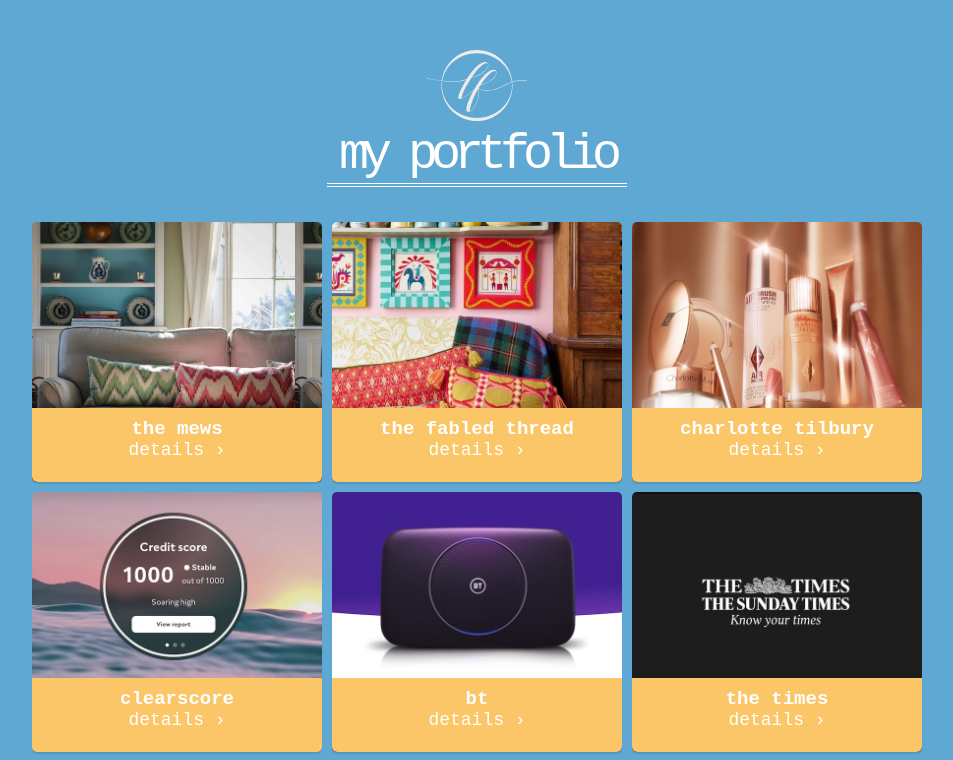
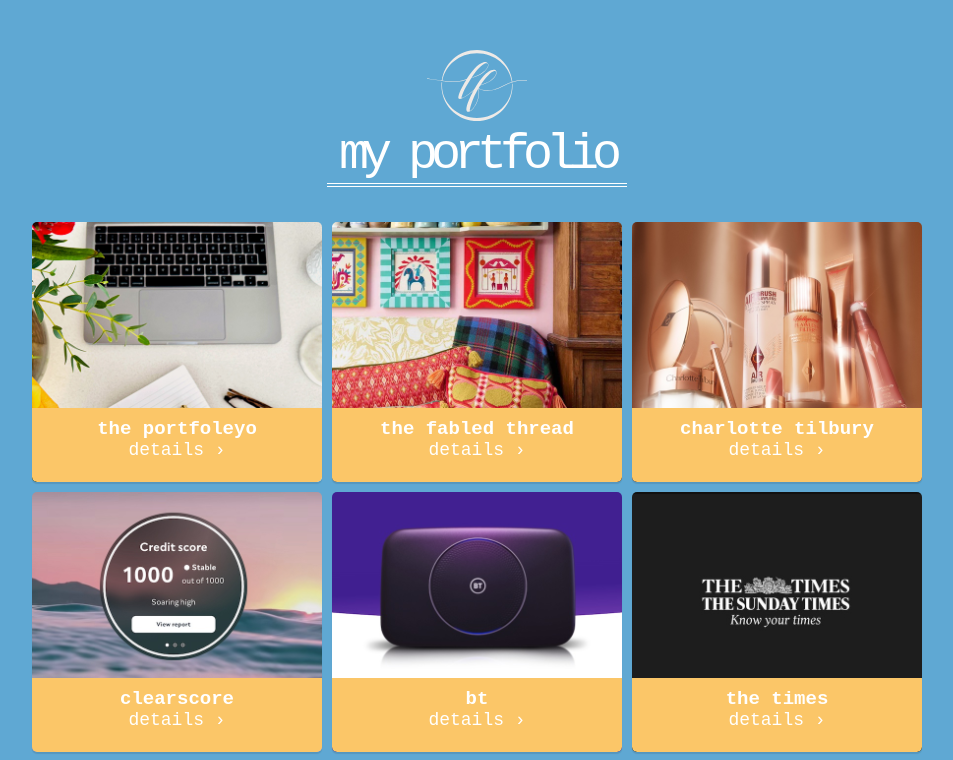
Before and after one commit to lindsayfoley/lindsayfoley, a Next.js app: page /portfolio in a window 1280 px wide. Shown: the top 760 px of the page, without its empty margins (163-1116 px from the left). Built offline with nearby package versions, Linux system fonts and the light colour scheme; a web font is replaced by a local one.

Commit message:
replacing The Mews with Portfoleyo

```diff
--- a/components/molecules/jobDetailsCard/company-history.tsx
+++ b/components/molecules/jobDetailsCard/company-history.tsx
@@ -2,18 +2,18 @@
 
 export const Companies: CompanyDetails[] = [
   {
-    id: "mews",
-    companyName: "The Mews",
+    id: "portfoleyo",
+    companyName: "The Portfoleyo",
     description: (
       <>
         <p itemProp="description">
-          I’ve been supporting The Mews Fabrics & Furnishings by fixing metadata
-          issues, resolving bugs in the newsletter signup process, and refining
-          discount flows to improve UX.
+          I’ve built and launched The Portfoleyo, my own business and portfolio
+          site, where I offer flexible and affordable development support to
+          independent brands.
         </p>
       </>
     ),
-    link: "https://themewsfurnishings.com",
+    link: "http://theportfoleyo.com/",
   },
   {
     id: "fabled",
--- a/components/organisms/portfolio/portfolio.module.scss
+++ b/components/organisms/portfolio/portfolio.module.scss
@@ -9,8 +9,8 @@
   }
 }
 
-.mews {
-  background-image: url("/images/mews-tile.jpg");
+.portfoleyo {
+  background-image: url("/images/portfoleyo-tile.jpg");
 }
 
 .fabled {
```
Also changed, not shown: public/images/portfoleyo-tile.jpg (added).
